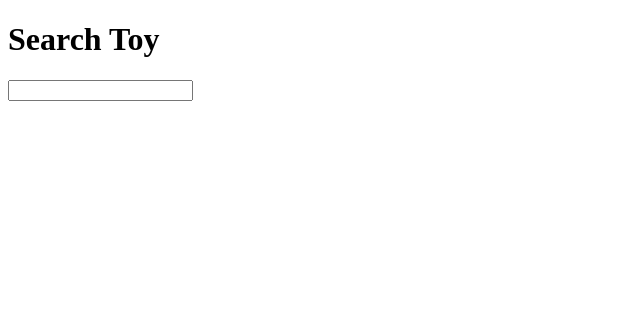
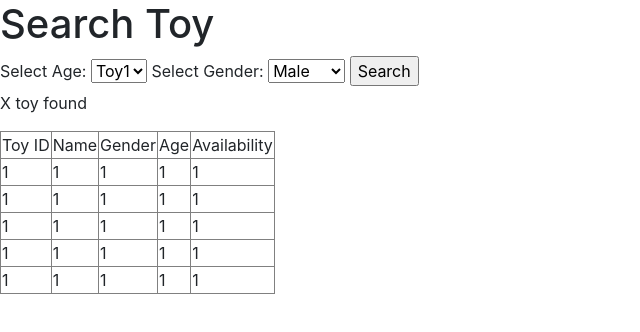
Before and after one commit to rrojanat/demoToy, a plain HTML site: page public/SearchToy.html in a window 1280 px wide. Shown: the whole page, without its empty margins (0-640 px from the left). Drawn offline with nearby package versions, Linux system fonts and the light colour scheme.

Commit message:
Add search page

```diff
--- a/public/SearchToy.html
+++ b/public/SearchToy.html
@@ -3,11 +3,80 @@
 <head>
     <meta charset="UTF-8">
     <title>SearchToy</title>
+    <link rel="stylesheet" href="https://stackpath.bootstrapcdn.com/bootstrap/4.1.0/css/bootstrap.min.css" integrity="sha384-9gVQ4dYFwwWSjIDZnLEWnxCjeSWFphJiwGPXr1jddIhOegiu1FwO5qRGvFXOdJZ4" crossorigin="anonymous">
 </head>
 <body>
+
 <h1>
     Search Toy
 </h1>
-<input type="select">
+<label for="age">Select Age:</label>
+<select name="age" id="age">
+    <option value="1" >Toy1</option>
+</select>
+
+    <label for="gender">Select Gender:</label>
+    <select name="gender" id="gender">
+        <option value="1" >Male</option>
+
+        <option value="2" >Female</option>
+        <option value="3" >Neutral</option>
+    </select>
+
+
+<input type="button" name = "searchButton" value="Search">
+
+<p>
+    X toy found
+</p>
+<div>
+    <table border=1>
+        <thead >
+            <td>Toy ID</td>
+        <td> Name </td>
+        <td> Gender </td>
+        <td> Age </td>
+        <td> Availability</td>
+        </thead>
+        <tbody>
+        <tr>
+            <td>1</td>
+            <td>1</td>
+            <td>1</td>
+            <td>1</td>
+            <td>1</td>
+        </tr>
+        <tr>
+            <td>1</td>
+            <td>1</td>
+            <td>1</td>
+            <td>1</td>
+            <td>1</td>
+        </tr>
+        <tr>
+            <td>1</td>
+            <td>1</td>
+            <td>1</td>
+            <td>1</td>
+            <td>1</td>
+        </tr>
+        <tr>
+            <td>1</td>
+            <td>1</td>
+            <td>1</td>
+            <td>1</td>
+            <td>1</td>
+        </tr>
+        <tr>
+            <td>1</td>
+            <td>1</td>
+            <td>1</td>
+            <td>1</td>
+            <td>1</td>
+        </tr>
+        </tbody>
+    </table>
+</div>
+
 </body>
 </html>
```
